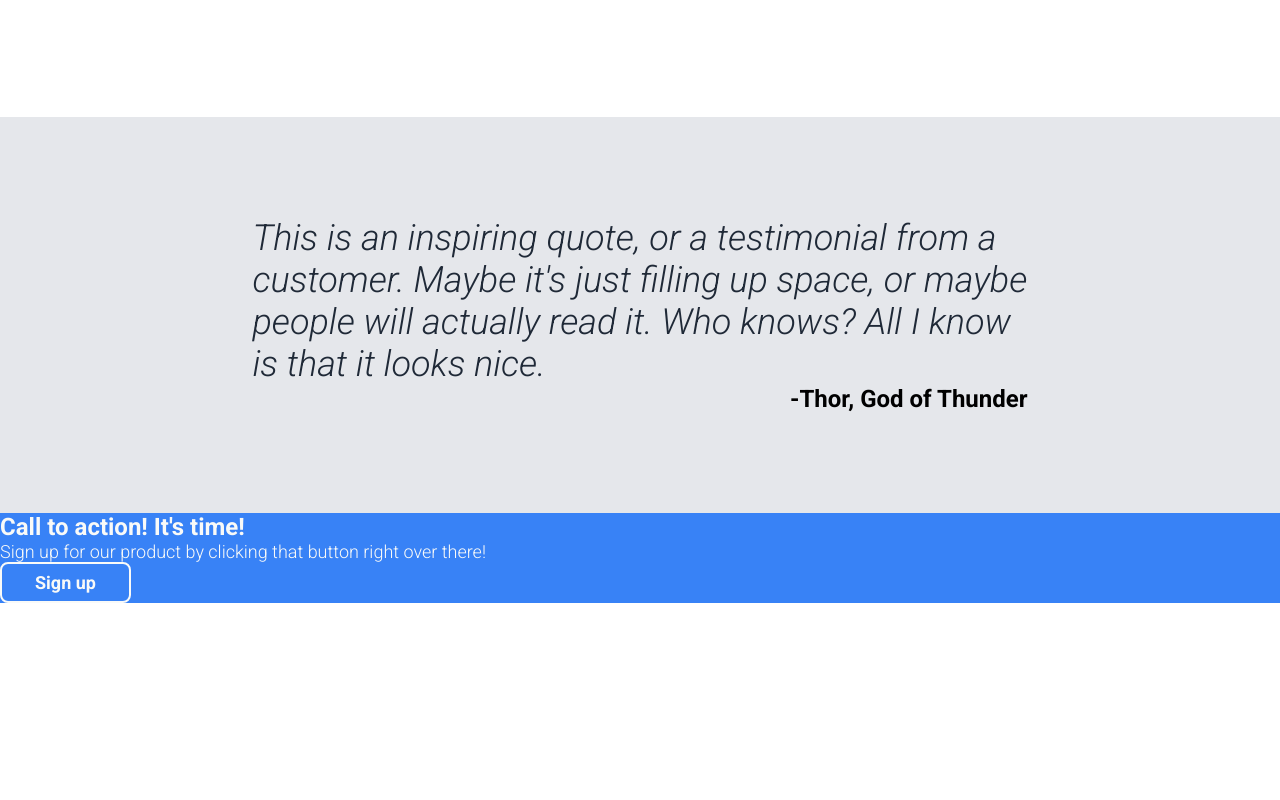
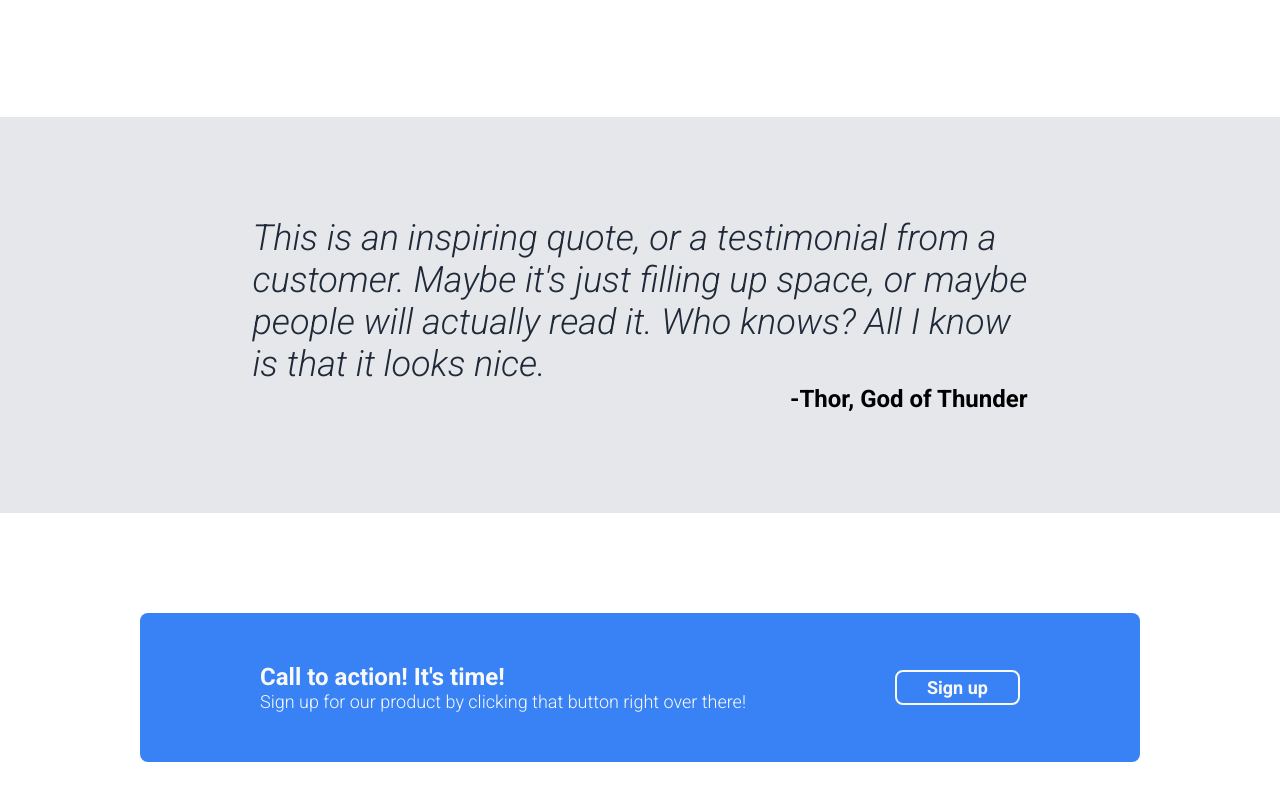
Before and after one commit to ad-al/awesome-website, a plain HTML site: page index.html in a window 1280 px wide. Shown: the part 945-1745 px from the top of the page. Before the commit the page ends 1548 px from the top, so only its background shows below. Drawn offline with Linux system fonts and the light colour scheme.

Commit message:
Arrange and style fourth section

```diff
--- a/index.html
+++ b/index.html
@@ -63,9 +63,13 @@
   </div>
   <!--  FOURTH SECTION CONTENT -->
   <div class="fourth-section">
-    <p class="action">Call to action! It's time!</p>
-    <p class="click">Sign up for our product by clicking that button right over there!</p>
-    <button>Sign up</button>
+    <div>
+      <p class="action">Call to action! It's time!</p>
+      <p class="instruction">Sign up for our product by clicking that button right over there!</p>
+    </div>
+    <div class="click">
+      <button>Sign up</button>
+    </div>
   </div>
 </body>
 </html>
--- a/style.css
+++ b/style.css
@@ -191,10 +191,11 @@ button {
 
 .fourth-section {
   background-color: #3882F6;
+  border-radius: 8px;
 }
 
 .action,
-.click {
+.instruction {
   color: #F9FAF8;
 }
 
@@ -203,7 +204,7 @@ button {
   font-weight: 700;
 }
 
-.click {
+.instruction {
   font-size: 18px;
   font-weight: 300;
 }
@@ -211,3 +212,25 @@ button {
 .fourth-section button {
   border: 2px solid #F9FAF8;
 }
+
+/* FOURTH SECTION ARRANGEMENT */
+
+.fourth-section,
+.click {
+  display: flex;
+}
+
+.fourth-section {
+  margin: 100px auto;
+  width: 1000px;
+  padding: 50px 120px;
+}
+
+.click {
+  margin-left: 149px;
+  align-items: center;
+}
+
+.fourth-section button {
+  padding: 5px 30px;
+}
```
